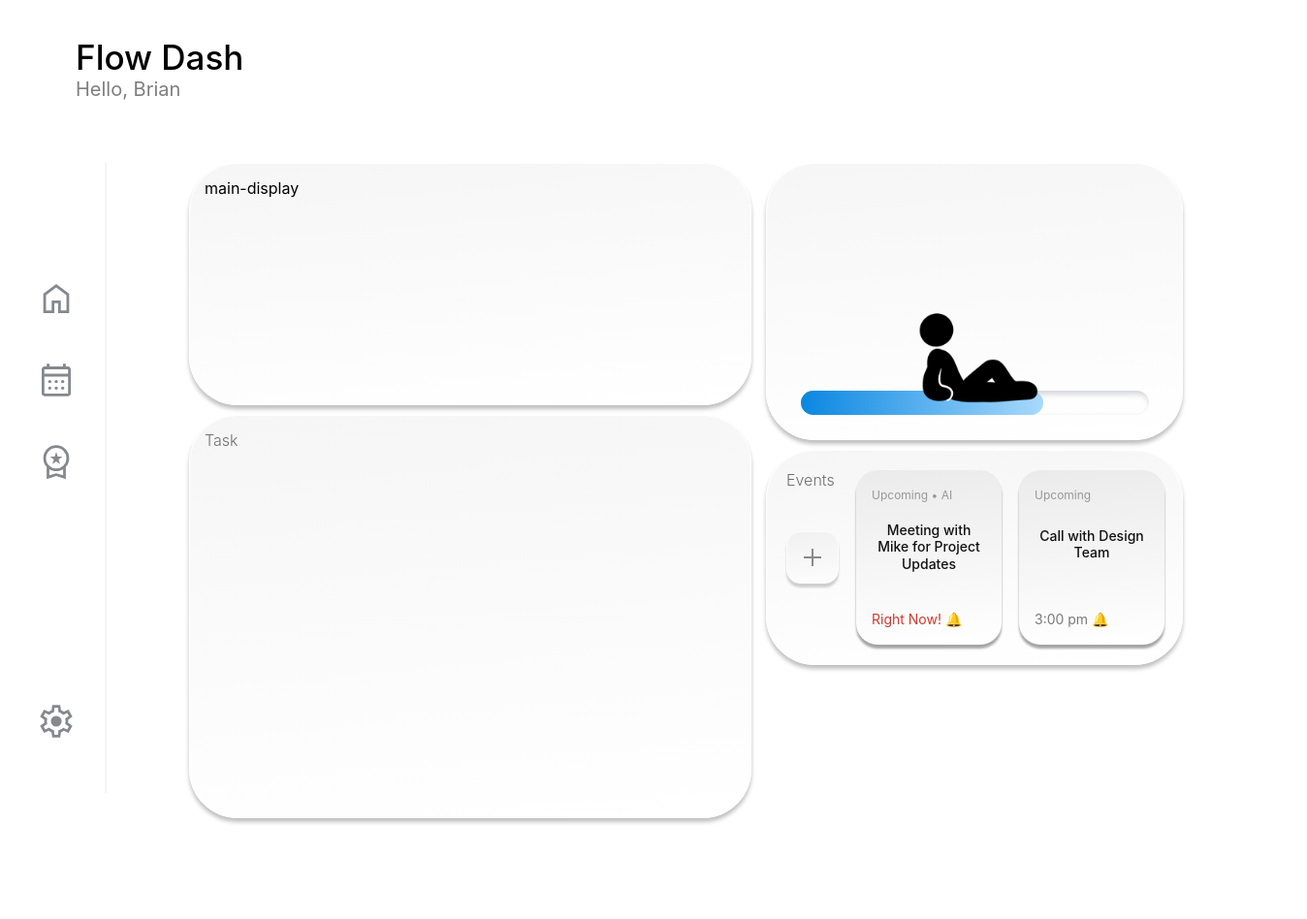
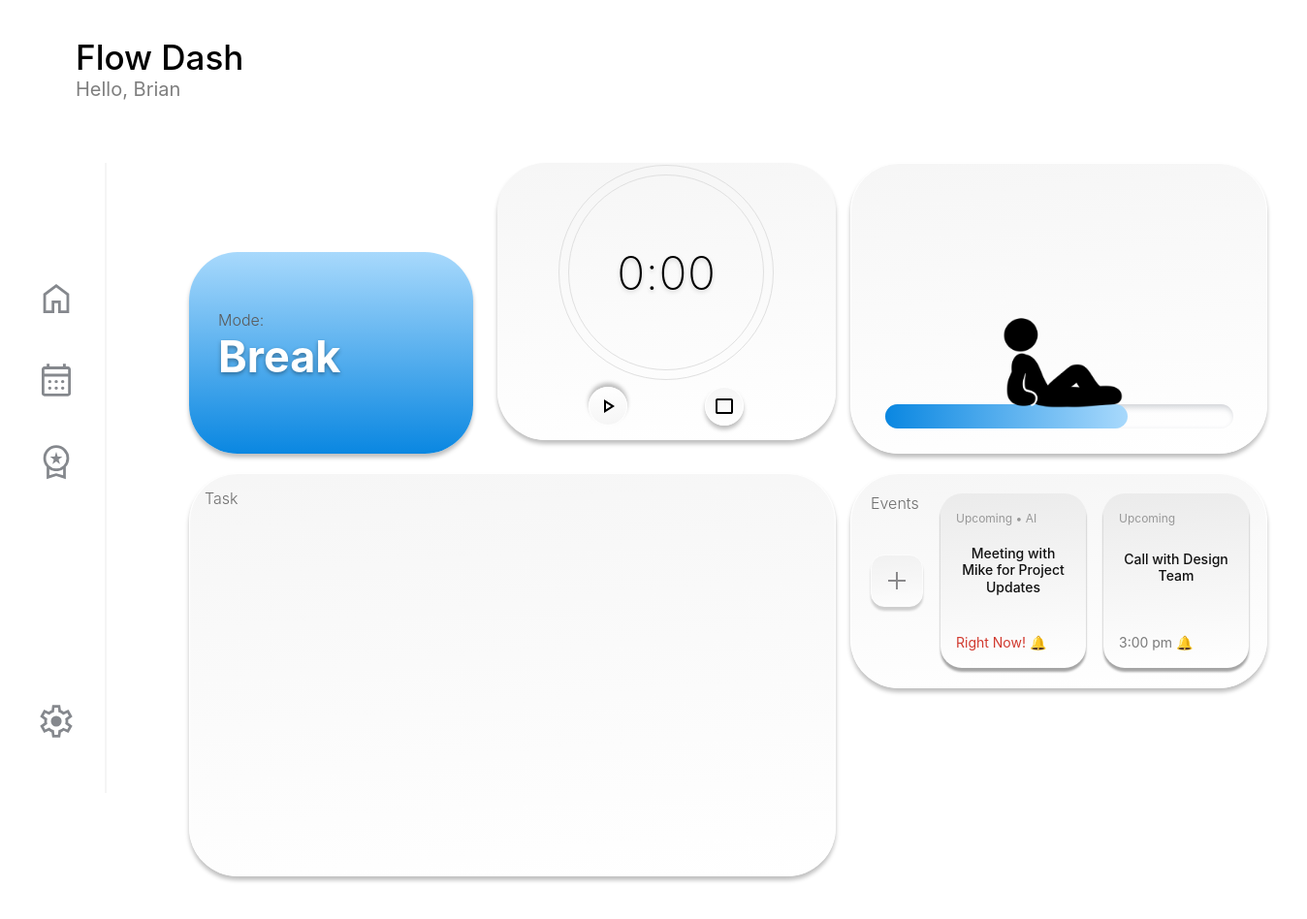
Before and after one commit to natmwong/AI-Hackathon-DreamTeam, a plain HTML site: page index.html in a window 1280 px wide. Shown: the whole page at 97% size, 1348 px wide, since content can reach past the window. Drawn offline with Linux system fonts and the light colour scheme.

Commit message:
Add main display component with timer and mode sections; include play and stop SVG icons

```diff
--- /dev/null
+++ b/CSS/main-display.css
@@ -0,0 +1,117 @@
+#main-display {
+    display: flex;
+    flex-direction: row;
+    height: 300px;
+    margin-bottom: 20px;
+}
+
+.main-display-box {
+    position: relative;
+    border-radius: 50px;
+    padding: 15px;
+    box-shadow:
+        0px 4px 4px rgba(0, 0, 0, 0.25);
+
+    background: linear-gradient(-5deg, #ffffff 0%, #ebebeb75 100%);
+    box-sizing: border-box;
+}
+
+#mode {
+    display: flex;
+    flex-direction: column;
+    justify-content: center;
+    background: linear-gradient(0deg, #0A87E1 0%, #A8D9FC 100%);
+    border-color: none;
+    width: 296px;
+    height: 208px;
+    align-self: flex-end;
+}
+
+.mode-label {
+    font-size: 16px;
+    font-weight: 300;
+    color: #5a5a5a;
+    margin-bottom: 140x;
+    margin-left: 15px;
+}
+
+.current-mode {
+    font-size: 45px;
+    font-weight: 650;
+    color: #ffffff;
+    margin-bottom: 14px;
+    margin-left: 15px;
+        text-shadow: 0px 2px 4px rgba(0, 0, 0, 0.35);
+
+}
+
+#timer {
+    margin-left: 25px;
+    width: 353px;
+    height: 286px;
+    display: flex;
+    flex-direction: column;
+    align-items: center;
+    justify-content: center;
+    position: relative;
+}
+
+.timer-display {
+    position: relative;
+    width: 220px;
+    height: 220px;
+    display: flex;
+    align-items: center;
+    justify-content: center;
+    margin-bottom: 20px;
+}
+
+.timer-circle-outer {
+    position: absolute;
+    width: 220px;
+    height: 220px;
+    border: 1px solid #E0E0E0;
+    border-radius: 50%;
+}
+
+.timer-circle-inner {
+    position: absolute;
+    width: 200px;
+    height: 200px;
+    border: 1px solid #E0E0E0;
+    border-radius: 50%;
+}
+
+.timer-text {
+    font-size: 48px;
+    font-weight: 200;
+    color: #000;
+    letter-spacing: 0.01em;
+    text-shadow: 0px 2px 4px rgba(0, 0, 0, 0.16);
+    z-index: 10;
+}
+
+.timer-controls {
+    display: flex;
+    gap: 80px;
+    width: 100%;
+    justify-content: center;
+    align-items: center;
+}
+
+.timer-btn {
+    width: 40px;
+    height: 40px;
+    box-shadow:
+        0px 4px 4px rgba(0, 0, 0, 0.25);
+
+    background: linear-gradient(-5deg, #ffffff 0%, #ebebeb75 100%);
+    border: 1px solid #ffffff;
+    border-radius: 50px;
+
+    box-sizing: border-box;
+    cursor: pointer;
+    display: flex;
+    align-items: center;
+    justify-content: center;
+}
--- a/CSS/tracker.css
+++ b/CSS/tracker.css
@@ -1,13 +1,14 @@
 #tracker {
-    height: 286px;
+    height: 300px;
     display: flex;
     flex-direction: column;
+    margin-bottom: 20px;
 }
 
 .animation {
     width: 500px;
     position: absolute;
-    top: -10px;
+    top: -5px;
     left: -30px;
     z-index: 1000;
 }
--- a/index.html
+++ b/index.html
@@ -9,6 +9,7 @@
         <link rel="stylesheet" href="CSS/sidebar.css">
         <link rel="stylesheet" href="CSS/tracker.css">
         <link rel="stylesheet" href="CSS/task.css">
+        <link rel="stylesheet" href="CSS/main-display.css">
     </head>
     <body>
     <header class="header">
@@ -39,7 +40,28 @@
 
         <main class="dashboard">
             <div id="column1">
-                <div class="box top" id="main-display">main-display</div>
+                <div class="top" id="main-display">
+                    <div class="main-display-box" id="mode">
+                        <div class="mode-label">Mode:</div>
+                        <div class="current-mode">Break</div>
+                    </div>
+                    <div class="main-display-box" id="timer">
+                        <div class="timer-display">
+                            <div class="timer-circle-outer"></div>
+                            <div class="timer-circle-inner"></div>
+                            <div class="timer-text">0:00</div>
+                        </div>
+                        <div class="timer-controls">
+                            <button class="timer-btn" style="transform: rotate(180deg);">
+                                <img src="image/play.svg" alt="Play">
+                            </button>
+                            <button class="timer-btn">
+                                <img src="image/stop.svg" alt="Stop">
+                            </button>
+                        </div>
+                    </div>
+                </div>
+
                 <div class="box bottom" id="task">
                     <div class="box-label">Task</div>
                 </div>
```
Also changed, not shown: image/play.svg (added), image/stop.svg (added).
